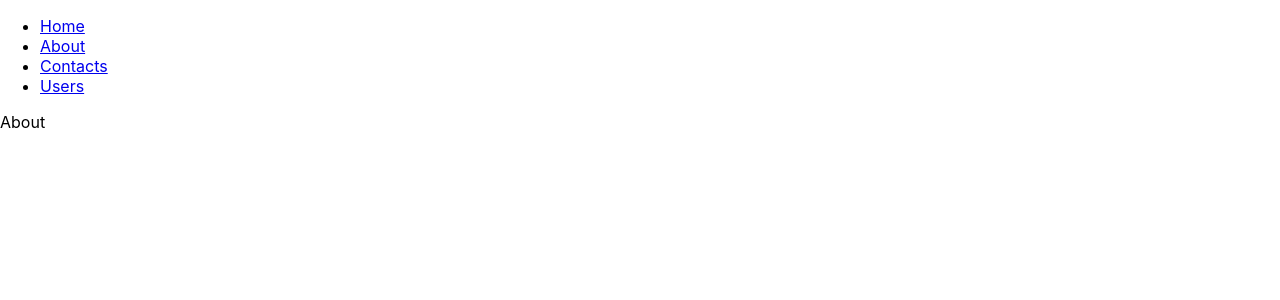
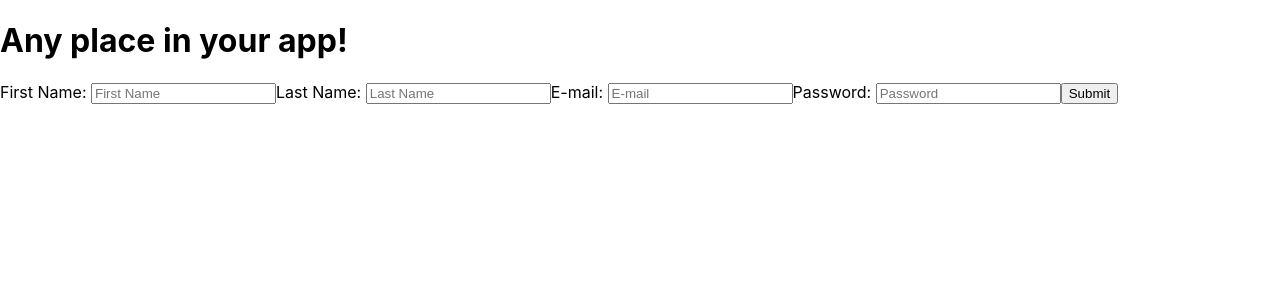
Before and after one commit to SAslan8006/ReactDersleri, a React (Create React App) app: page / in a window 1280 px wide. Shown: the top 300 px of the page. Built offline with nearby package versions, Linux system fonts and the light colour scheme.

Commit message:
Formik Kurulum

```diff
--- a/package.json
+++ b/package.json
@@ -7,6 +7,7 @@
     "@testing-library/react": "^13.4.0",
     "@testing-library/user-event": "^13.5.0",
     "axios": "^1.6.7",
+    "formik": "^2.4.5",
     "react": "^18.2.0",
     "react-dom": "^18.2.0",
     "react-router-dom": "^6.22.1",
--- a/src/App.js
+++ b/src/App.js
@@ -1,36 +1,52 @@
 import React, { useState, useEffect } from 'react';
-import { BrowserRouter, Routes, Route, NavLink } from "react-router-dom";
-import About from './componenets/Route/About';
-import Contacts from './componenets/Contacts/index';
-import Users from './componenets/Route/Users';
-import User from './componenets/Route/User';
-import Error404 from './componenets/Route/Error404';
+import { Formik, Form, Field, ErrorMessage } from 'formik'
 
 function App() {
   return (
-    <BrowserRouter>
+    <div className='App'>
       <div>
-        <nav>
-          <ul>
-            <li><NavLink activeStyle={{ backgroundColor: "red" }} to="/">Home</NavLink></li>
-            <li><NavLink to="/about">About</NavLink></li>
-            <li><NavLink to="/contacts">Contacts</NavLink></li>
-            <li><NavLink to='/users'>Users</NavLink></li>
+        <h1>Any place in your app!</h1>
+        <Formik
+          initialValues={{ fname: '', lname: '', email: '', password: '' }}
+          validate={values => {
+            const errors = {};
+            if (!values.email) {
+              errors.email = 'Required';
+            } else if (
+              !/^[A-Z0-9._%+-]+@[A-Z0-9.-]+\.[A-Z]{2,}$/i.test(values.email)
+            ) {
+              errors.email = 'Invalid email address';
+            }
+            return errors;
+          }}
+          onSubmit={(values, { setSubmitting }) => {
+            setTimeout(() => {
+              alert(JSON.stringify(values, null, 2));
+              setSubmitting(false);
+            }, 400);
+          }}
+        >
+          {({ isSubmitting }) => (
+            <Form>
+              <label htmlFor='fname'>First Name: </label>
+              <Field type="text" placeholder="First Name" name="fname" />
+              <label htmlFor='lname'>Last Name: </label>
+              <Field type="text" placeholder="Last Name" name="lname" />
+              <label htmlFor='email'>E-mail: </label>
+              <Field type="email" placeholder="E-mail" name="email" />
+              <ErrorMessage name="email" component="div" />
+              <label htmlFor='password'>Password: </label>
+              <Field type="password" placeholder="Password" name="password" />
+              <ErrorMessage name="password" component="div" />
+              <button type="submit" disabled={isSubmitting}>
+                Submit
+              </button>
+            </Form>
+          )}
+        </Formik>
+      </div>
+    </div>
 
-          </ul>
-        </nav>
-        <Routes>
-          <Route path="/" element={<About />} />
-          <Route path="/about" element={<About />} />
-          <Route path="/contacts" element={<Contacts />} />
-          <Route path='/users' element={<Users />} />
-          <Route path='/user/:id' element={<User />} />
-          <Route path='*' element={<Error404 />} />
-
-        </Routes>
-      </div>
-
-    </BrowserRouter>
   );
 }
 
```
Also changed, not shown: 2 other files (tests, documents, lock files or other folders).
